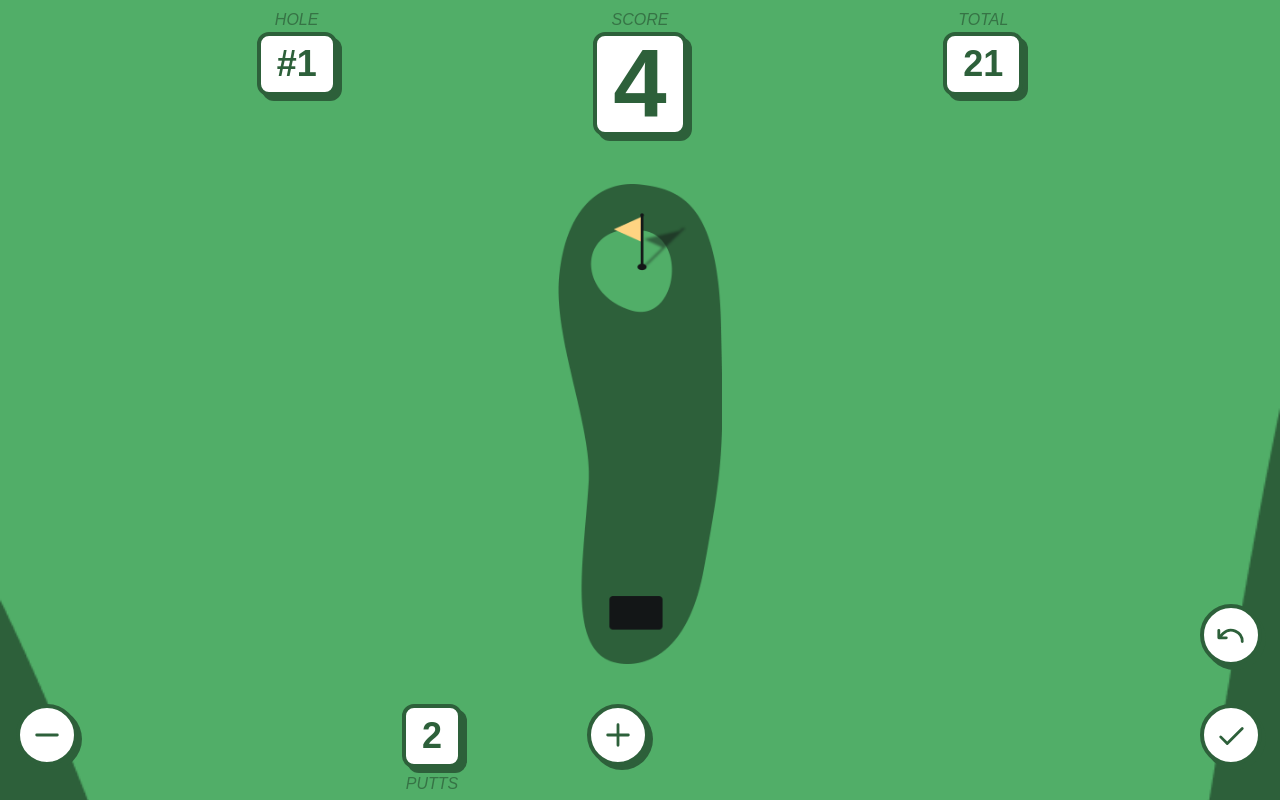
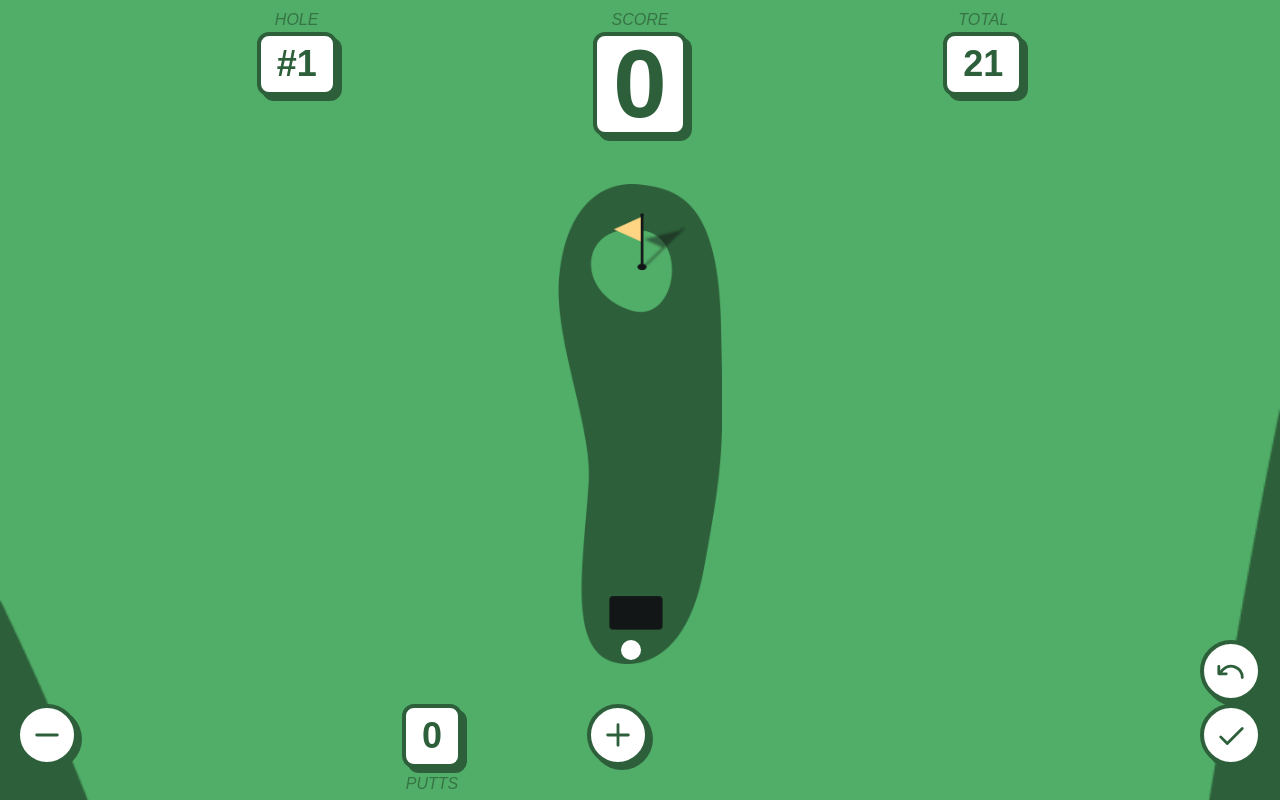
Before and after one commit to lbare/AlderGreens, a React (Vite) app: page /#/tracking in a window 1280 px wide. Built offline with nearby package versions, Linux system fonts and the light colour scheme.

Commit message:
Beginning to add shot tracking

```diff
--- a/src/App.css
+++ b/src/App.css
@@ -19,3 +19,15 @@ body {
     safe-area-inset-left
   ); /* Ensuring content isn't obscured by device's notch or rounded corners */
 }
+
+.line-connector::before {
+  content: "";
+  position: absolute;
+  z-index: 1;
+  background-color: white;
+  width: 100px; /* fixed width just to see if it shows up */
+  height: 2px;
+  top: 50%;
+  left: 50%;
+  transform: translate(-50%, -50%);
+}
--- a/src/routes/Home.tsx
+++ b/src/routes/Home.tsx
@@ -10,7 +10,7 @@ const Home = () => {
         backgroundSize: "cover",
       }}
     >
-      <div className="flex w-3/4 h-1/4 flex-col justify-between items-center">
+      <div className="flex w-3/4 h-1/3 flex-col justify-between items-center">
         <CustomButton title="New Game" isTitle={true} page="tracking" />
         <CustomButton title="Scores" isTitle={true} page="" />
       </div>
--- a/src/routes/Tracking.tsx
+++ b/src/routes/Tracking.tsx
@@ -1,6 +1,8 @@
 import ScoreBG from "../assets/ScoreBG.png";
 import Hole1 from "../assets/holes/1.png";
 import CircularButton from "../components/CircularButton";
+import { useState } from "react";
+import "../App.css";
 // import Hole2 from "../assets/holes/2.png";
 // import Hole3 from "../assets/holes/3.png";
 // import Hole4 from "../assets/holes/4.png";
@@ -11,6 +13,62 @@ import CircularButton from "../components/CircularButton";
 // import Hole9 from "../assets/holes/9.png";
 
 const Tracking = () => {
+  const [putts, setPutts] = useState<number>(0);
+  const [score, setScore] = useState<number>(0);
+  const [ballPosition, setBallPosition] = useState({
+    x: "49%",
+    y: "102%",
+  });
+  const [shotHistory, setShotHistory] = useState<
+    Array<{ x: string; y: string; length?: string; angle?: number }>
+  >([{ x: "49%", y: "102%" }]);
+
+  const incrementPutts = () => {
+    setPutts((prevPutts) => prevPutts + 1);
+    setScore((prevScore) => prevScore + 1);
+  };
+
+  const decrementPutts = () => {
+    setPutts((prevPutts) => prevPutts - 1);
+    setScore((prevScore) => prevScore - 1);
+  };
+
+  const handleTap = (e: React.MouseEvent<HTMLDivElement, MouseEvent>) => {
+    const rect = e.currentTarget.getBoundingClientRect();
+    const x = e.clientX - rect.left;
+    const y = e.clientY - rect.top;
+
+    if (x >= 0 && x <= rect.width && y >= 0 && y <= rect.height) {
+      const prevShot = shotHistory[shotHistory.length - 1];
+
+      let lineLength, angle, adjustedLength;
+      const shotRadius = 5; // half the size of the shot div
+      const ballRadius = 10; // half the size of the ball div
+
+      if (prevShot) {
+        const dx = x - parseFloat(prevShot.x);
+        const dy = y - parseFloat(prevShot.y);
+        lineLength = Math.sqrt(dx * dx + dy * dy);
+        angle = Math.atan2(dy, dx); // Keep this in radians for now
+
+        // Adjust the line's length to start at the edge of the previous shot and end at the edge of the current shot
+        adjustedLength = lineLength - shotRadius - ballRadius;
+      }
+
+      setBallPosition({ x: x + "px", y: y + "px" });
+      setScore((prevScore) => prevScore + 1);
+      setShotHistory((prevHistory) => [
+        ...prevHistory,
+        {
+          x: x + "px",
+          y: y + "px",
+          length: adjustedLength ? adjustedLength + "px" : undefined,
+          angle: angle * (180 / Math.PI), // Convert to degrees here
+        },
+      ]);
+    }
+  };
+
   return (
     <div
       className="flex h-full w-full justify-between items-center flex-col"
@@ -55,7 +113,7 @@ const Tracking = () => {
             }}
           >
             <h1 className="font-archivo font-black text-green-700 text-8xl">
-              4
+              {score}
             </h1>
           </div>
         </div>
@@ -75,9 +133,62 @@ const Tracking = () => {
           </div>
         </div>
       </div>
+      <div
+        className="flex w-4/6 h-full justify-between items-center"
+        onClick={handleTap}
+        style={{ position: "relative" }}
+      >
+        <div
+          style={{
+            position: "absolute",
+            top: ballPosition.y,
+            left: ballPosition.x,
+            width: "20px",
+            height: "20px",
+            borderRadius: "50%",
+            backgroundColor: "white",
+            transform: "translate(-50%, -50%)",
+            zIndex: 2,
+          }}
+        ></div>
+        {shotHistory.map((shot, index) => (
+          <div
+            key={index}
+            style={
+              {
+                position: "absolute",
+                top: shot.y,
+                left: shot.x,
+                width: "10px",
+                height: "10px",
+                borderRadius: "50%",
+                backgroundColor: "black",
+                transform: "translate(-50%, -50%)",
+                opacity: 0.7,
+                zIndex: 1,
+              } as never
+            }
+          >
+            {index !== 0 && shot.length && shot.angle !== undefined && (
+              <div
+                style={{
+                  position: "absolute",
+                  backgroundColor: "white",
+                  width: shot.length,
+                  height: "2px",
+                  top: "50%",
+                  left: "50%",
+                  transform: `translate(-50%, -50%) rotate(${shot.angle}deg)`,
+                  zIndex: -1,
+                }}
+              ></div>
+            )}
+          </div>
+        ))}
+      </div>
       <div className="flex w-full h-1/4 mb-8 justify-between items-end px-4">
         <div className="grid grid-cols-3 h-16 gap-6 w-4/6">
-          <CircularButton icon="minus" />
+          <CircularButton icon="minus" onClick={decrementPutts} />
           <div className="flex flex-col items-center">
             <div
               className="p-2 px-4 border-4 border-green-700 rounded-xl bg-white items-center justify-center"
@@ -86,44 +197,19 @@ const Tracking = () => {
               }}
             >
               <h1 className="font-archivo font-black text-green-700 text-4xl">
-                2
+                {putts}
               </h1>
             </div>
             <h1 className="pt-1 font-archivo font-medium italic text-green-700 opacity-75">
               PUTTS
             </h1>
           </div>
-          <CircularButton icon="plus" />
+          <CircularButton icon="plus" onClick={incrementPutts} />
         </div>
         <div className="grid grid-rows-2 grid-cols-1 h-full items-end">
           <CircularButton icon="arrow" />
           <CircularButton icon="check" />
         </div>
-        {/* <div className="flex w-4/6 border border-red-300">
-          <div className="flex flex-row items-start justify-between w-full border">
-            <CircularButton icon="minus" />
-            <div className="flex flex-col items-center">
-              <div
-                className="p-2 px-4 border-4 border-green-700 rounded-xl bg-white items-center justify-center"
-                style={{
-                  boxShadow: "5px 5px #2d603a",
-                }}
-              >
-                <h1 className="font-archivo font-black text-green-700 text-4xl">
-                  2
-                </h1>
-              </div>
-              <h1 className="pt-1 font-archivo font-medium italic text-green-700 opacity-75">
-                PUTTS
-              </h1>
-            </div>
-            <CircularButton icon="plus" />
-          </div>
-        </div>
-        <div className="flex flex-col h-36 justify-between border border-blue-400">
-          <CircularButton icon="arrow" />
-          <CircularButton icon="check" />
-        </div> */}
       </div>
     </div>
   );
```
